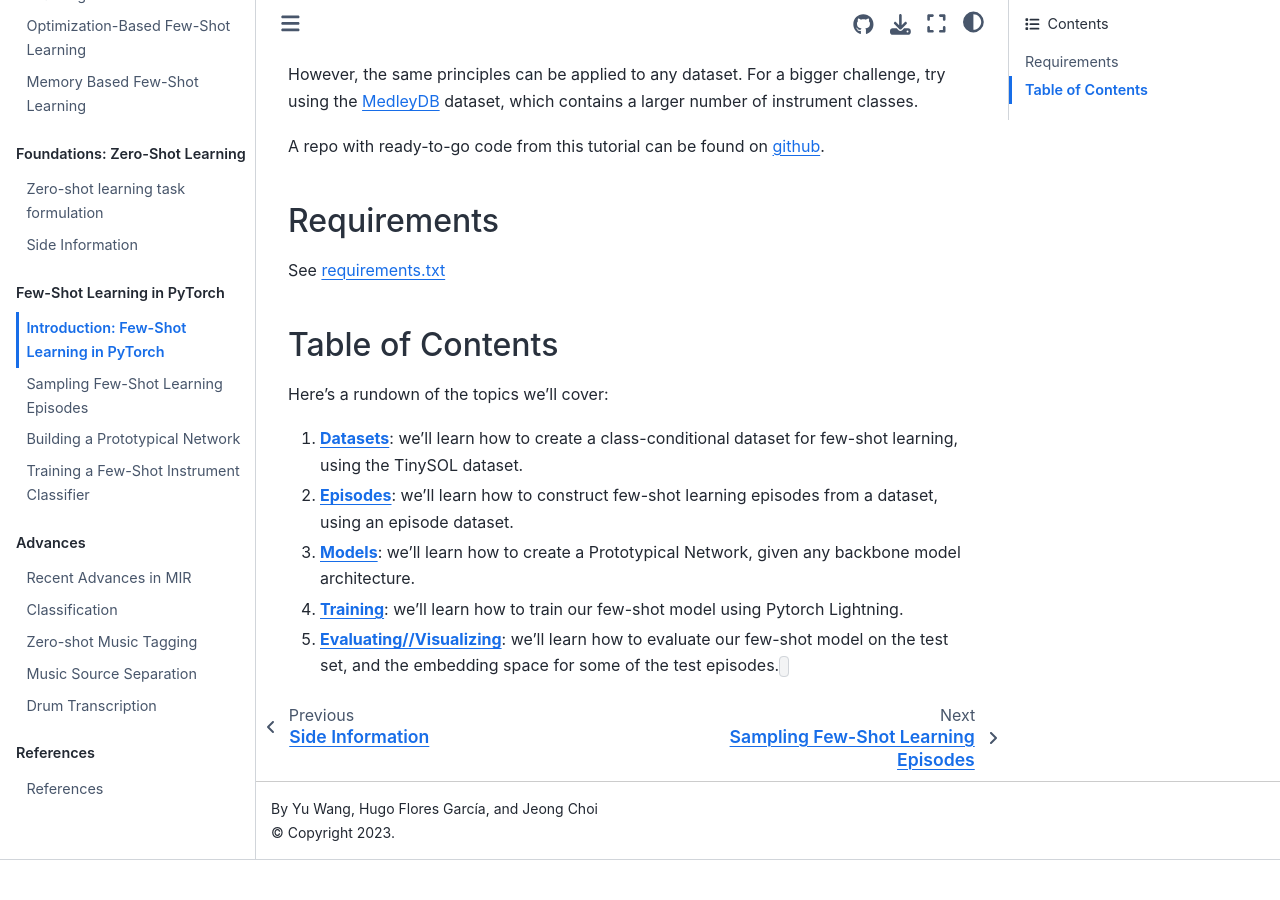
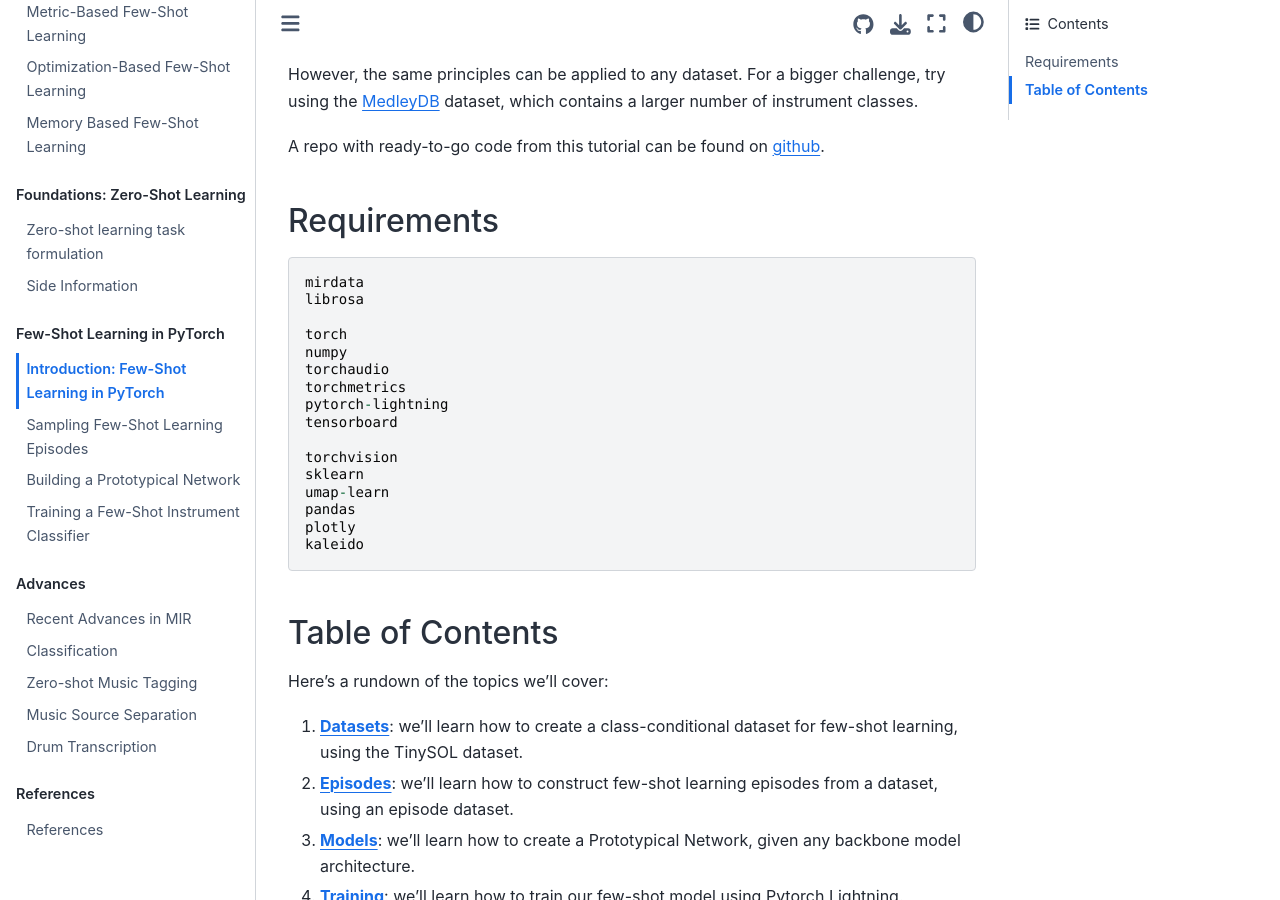
Before and after one commit to music-fsl-zsl/tutorial, a Jupyter Book: the page built from book/fsl-example/intro.md, in a window 1280 px wide and 900 px high, scrolled down 1044 px. Built offline with Jupyter Book 1.0.4 settings and Sphinx 7.4.7 and the Sphinx Book theme 1.1.4, drawn with Linux system fonts in a browser that asks for light colours; pages that are not in the unit, such as notebooks, are missing from menus; comment, search, counter and statistics services are not loaded; before the commit the page ends 1904 px from its top, so only the background shows below that.

Commit message:
fix requirements

````diff
--- a/book/fsl-example/intro.md
+++ b/book/fsl-example/intro.md
@@ -21,7 +21,24 @@
 
 ### Requirements
 
-See [requirements.txt](https://github.com/music-fsl-zsl/tutorial/book/fsl-example/fsl/requirements.txt)
+```
+mirdata
+librosa
+
+torch
+numpy
+torchaudio
+torchmetrics
+pytorch-lightning
+tensorboard
+
+torchvision
+sklearn
+umap-learn
+pandas
+plotly
+kaleido
+```
 
 ### Table of Contents
 
````
